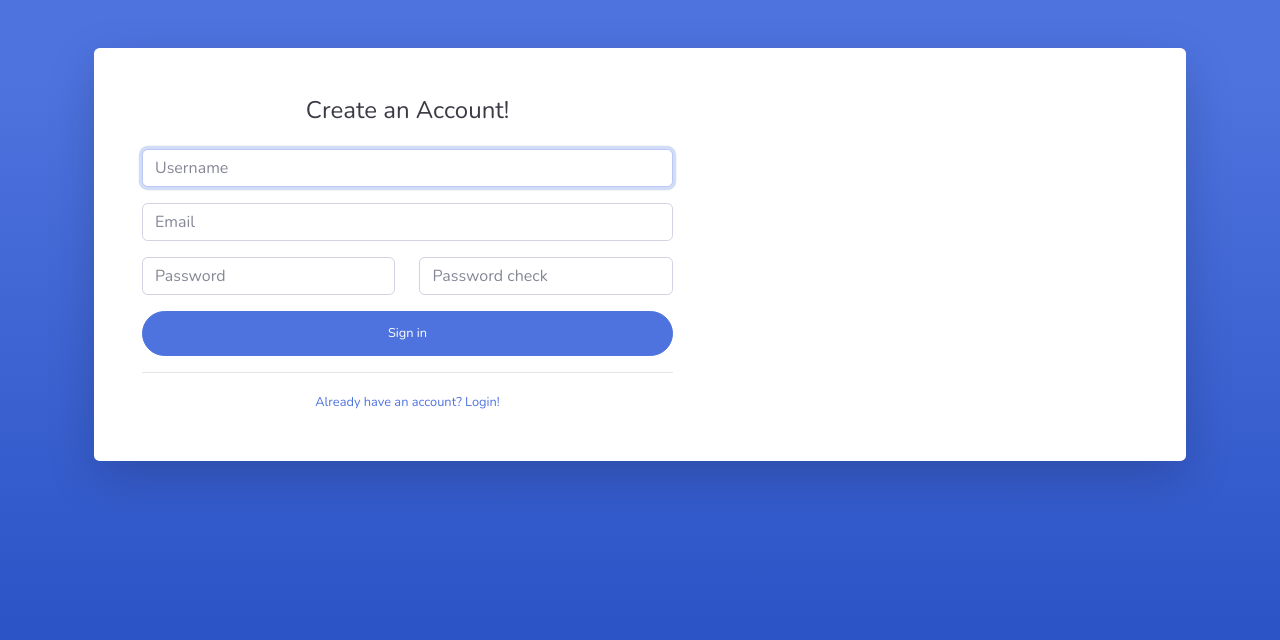
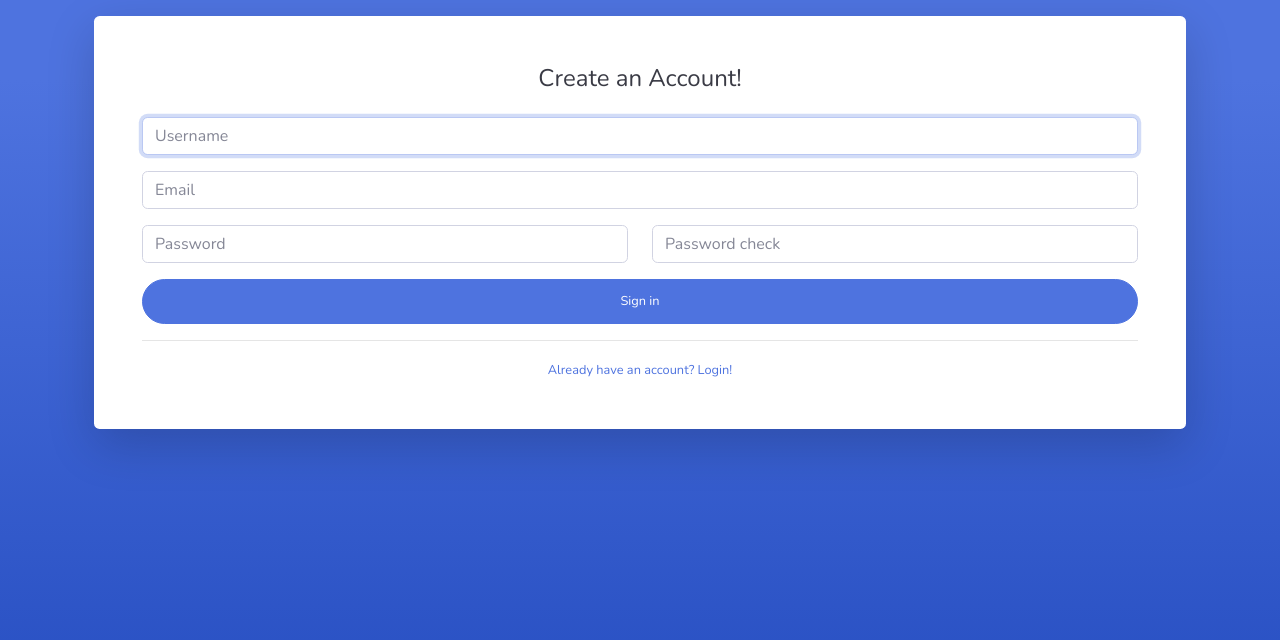
Before and after one commit to muhamrii/etooldashboard, a Django app: template etooldashboard/authentication/templates/authentication/register.html in a window 1280 px wide. Shown: the top 640 px of the page. Run offline with Django 3.2, Linux system fonts and the light colour scheme; the template is opened without the code that fills it: values that come from a table or form of the project are taken from there, others are empty; parts of the project's set-up code (start-up, migrations or seed data) failed here and were passed over; some libraries are stand-ins or nearby versions.

Commit message:
frontendv1

```diff
--- a/etooldashboard/authentication/templates/authentication/login.html
+++ b/etooldashboard/authentication/templates/authentication/login.html
@@ -31,7 +31,7 @@
         <div class="row justify-content-center">
 
             <div class="col-xl-10 col-lg-12 col-md-9">
-                <div class="card o-hidden border-0 shadow-lg my-5">
+                <div class="card o-hidden border-0 shadow-lg my-3">
                     <div class="card-body p-0">
                         <!-- Nested Row within Card Body -->
                         <div class="row">
--- a/etooldashboard/authentication/templates/authentication/register.html
+++ b/etooldashboard/authentication/templates/authentication/register.html
@@ -27,11 +27,11 @@
 
     <div class="container">
 
-        <div class="card o-hidden border-0 shadow-lg my-5">
+        <div class="card o-hidden border-0 shadow-lg my-3">
             <div class="card-body p-0">
                 <!-- Nested Row within Card Body -->
                 <div class="row">
-                    <div class="col-lg-7">
+                    <div class="col-lg-12">
                         <div class="p-5">
                             <div class="text-center">
                                 <h1 class="h4 text-gray-900 mb-4">Create an Account!</h1>
```
